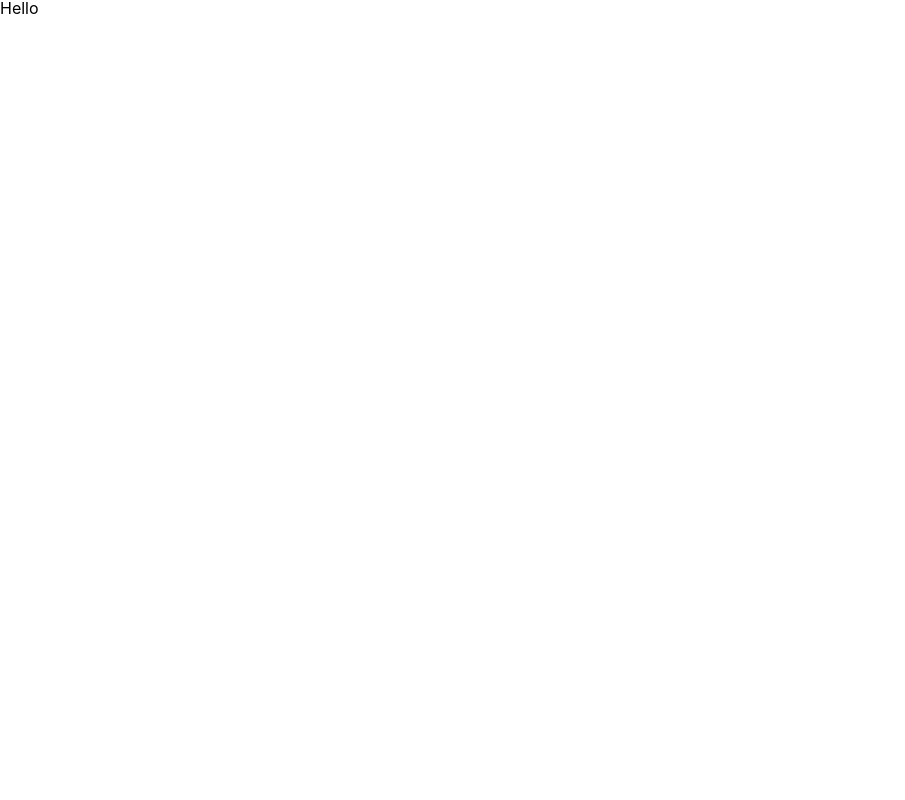
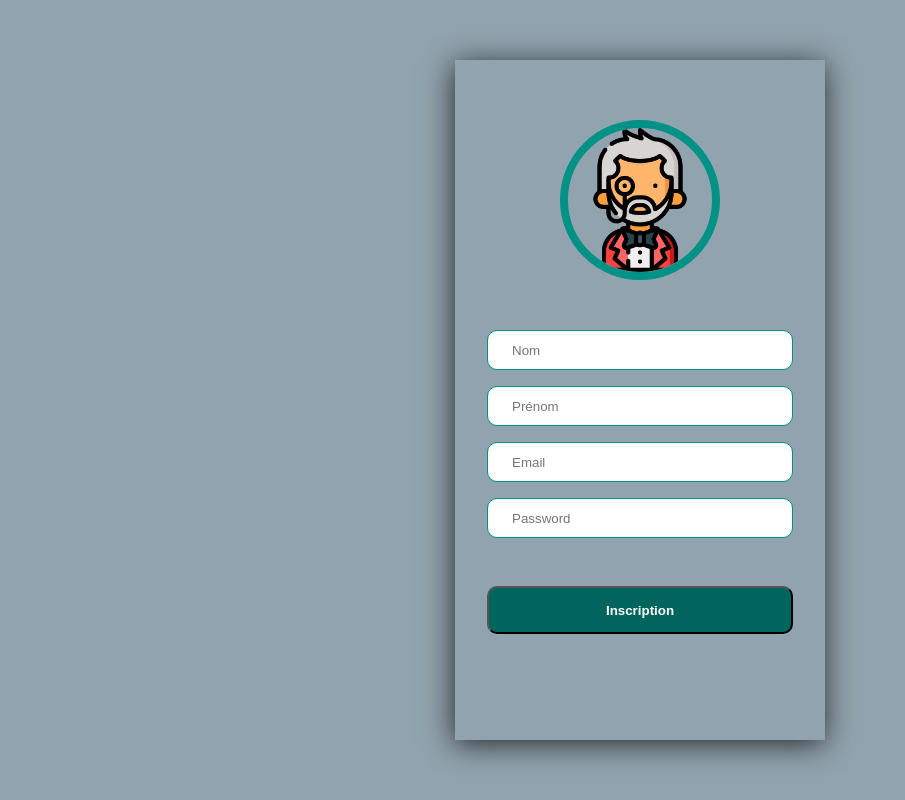
Before and after one commit to yassir-abid/MAJORDOME-APP-FRONT, a React app: page / in a window 1280 px wide. Shown: the whole page, without its empty margins (0-905 px from the left). Built offline with nearby package versions, Linux system fonts and the light colour scheme.

Commit message:
Structure login - signup components

```diff
--- a/package.json
+++ b/package.json
@@ -9,6 +9,7 @@
     "prop-types": "^15.8.1",
     "react": "^18.0.0",
     "react-dom": "^18.0.0",
+    "react-hook-form": "^7.29.0",
     "react-redux": "^7.2.8",
     "react-router-dom": "^6.3.0",
     "react-scripts": "5.0.0",
--- a/src/components/App/App.js
+++ b/src/components/App/App.js
@@ -1,10 +1,12 @@
 import React from 'react';
+import SignUp from '../SignUp';
+// import Login from '../Login';
 import './style.scss';
 
 function App() {
   return (
     <div className="App">
-      <h1>Hello</h1>
+      <SignUp />
     </div>
   );
 }
--- /dev/null
+++ b/src/components/Login/index.js
@@ -0,0 +1,21 @@
+/* eslint-disable jsx-a11y/anchor-is-valid */
+import React from 'react';
+import './style.scss';
+import logo from '../../assets/butler.png';
+
+function Login() {
+  return (
+    <div className="login">
+      <div className="login__container">
+        <img src={logo} alt="logo" />
+        <form className="login__form">
+          <input className="login__input" type="email" required placeholder="Email" />
+          <input className="login__input" type="password" required placeholder="Password" />
+          <button className="login__submit" type="submit">Se connecter</button>
+        </form>
+      </div>
+    </div>
+  );
+}
+
+export default Login;
--- /dev/null
+++ b/src/components/Login/style.scss
@@ -0,0 +1,54 @@
+@use 'src/styles/vars';
+
+.login {
+  background-color: vars.$colorSecondary;
+  height: 100vh;
+  background-size: cover;
+  background-position: center;
+
+    &__container {
+        position: absolute;
+        top: 50%;
+        left: 50%;
+        z-index: 999;
+        text-align: center;
+        padding: 60px 32px;
+        width: 370px;
+        transform: translate(-50%,-50%);
+        background: vars.$colorSecondary;
+        box-shadow: -1px 4px 28px 0px rgba(0,0,0,0.75);
+        height: 85%;
+    }
+
+    &__form {
+        display: flex;
+        flex-direction: column;
+    }
+
+    &__input {
+        margin-bottom: 1rem;
+        height: 2.5rem;
+        border-radius: 10px;
+        border: 1px solid vars.$colorPrimary;
+        padding-left: 1.5rem;
+    }
+
+    &__submit {
+        height: 3rem;
+        border-radius: 10px;
+        background-color: vars.$colorPrimaryDark;
+        font-weight: bold;
+        font-size: 1rem;
+        color: #ffff;
+        margin-top: 2rem;
+        cursor: pointer;
+        padding:0.2rem 0;
+    }
+}
+
+img {
+    width: 10rem;
+    border-radius: 50%;
+    border: 0.5rem solid vars.$colorPrimary;
+    margin-bottom: 3rem;
+  }
--- /dev/null
+++ b/src/components/SignUp/index.js
@@ -0,0 +1,22 @@
+import React from 'react';
+import './style.scss';
+import logo from '../../assets/butler.png';
+
+function SignUp() {
+  return (
+    <div className="signup">
+      <div className="signup__container">
+        <img src={logo} alt="logo" />
+        <form className="signup__form">
+          <input className="signup__input" type="text" required placeholder="Nom" />
+          <input className="signup__input" type="text" required placeholder="Prénom" />
+          <input className="signup__input" type="email" required placeholder="Email" />
+          <input className="signup__input" type="password" required placeholder="Password" />
+          <button className="signup__submit" type="submit">Inscription</button>
+        </form>
+      </div>
+    </div>
+  );
+}
+
+export default SignUp;
--- /dev/null
+++ b/src/components/SignUp/style.scss
@@ -0,0 +1,52 @@
+@use 'src/styles/vars';
+
+.signup {
+  background-color: vars.$colorSecondary;
+  height: 100vh;
+  background-size: cover;
+  background-position: center;
+
+    &__container {
+        position: absolute;
+        top: 50%;
+        left: 50%;
+        z-index: 999;
+        text-align: center;
+        padding: 60px 32px;
+        width: 370px;
+        transform: translate(-50%,-50%);
+        background: vars.$colorSecondary;
+        box-shadow: -1px 4px 28px 0px rgba(0,0,0,0.75);
+        height: 85%;
+    }
+
+    &__form {
+        display: flex;
+        flex-direction: column;
+    }
+
+    &__input {
+        margin-bottom: 1rem;
+        height: 2.5rem;
+        border-radius: 10px;
+        border: 1px solid vars.$colorPrimary;
+        padding-left: 1.5rem;
+    }
+
+    &__submit {
+        height: 3rem;
+        border-radius: 10px;
+        background-color: vars.$colorPrimaryDark;
+        font-weight: bold;
+        color: #ffff;
+        margin-top: 2rem;
+        cursor: pointer;
+    }
+}
+
+img {
+    width: 10rem;
+    border-radius: 50%;
+    border: 0.5rem solid vars.$colorPrimary;
+    margin-bottom: 3rem;
+  }
--- a/src/styles/_vars.scss
+++ b/src/styles/_vars.scss
@@ -2,10 +2,10 @@
 
 //green
 $colorPrimary: #009285;
-$colorPrimaryDark: color.scale($colorPrimary, $lightness: +30%);
-$colorPrimaryLight: color.scale($colorPrimary, $lightness: -30%);
+$colorPrimaryLight: color.scale($colorPrimary, $lightness: +15%);
+$colorPrimaryDark: color.scale($colorPrimary, $lightness: -30%);
 
 //grey
 $colorSecondary: #91A3AE;
-$colorSecondaryDark: color.scale($colorPrimary, $lightness: +30%);
-$colorSecondaryLight: color.scale($colorPrimary, $lightness: -30%);
+$colorSecondaryLight: color.scale($colorPrimary, $lightness: +10%);
+$colorSecondaryDark: color.scale($colorPrimary, $lightness: -30%);
```
Also changed, not shown: src/assets/butler.png (added), 1 other file.
